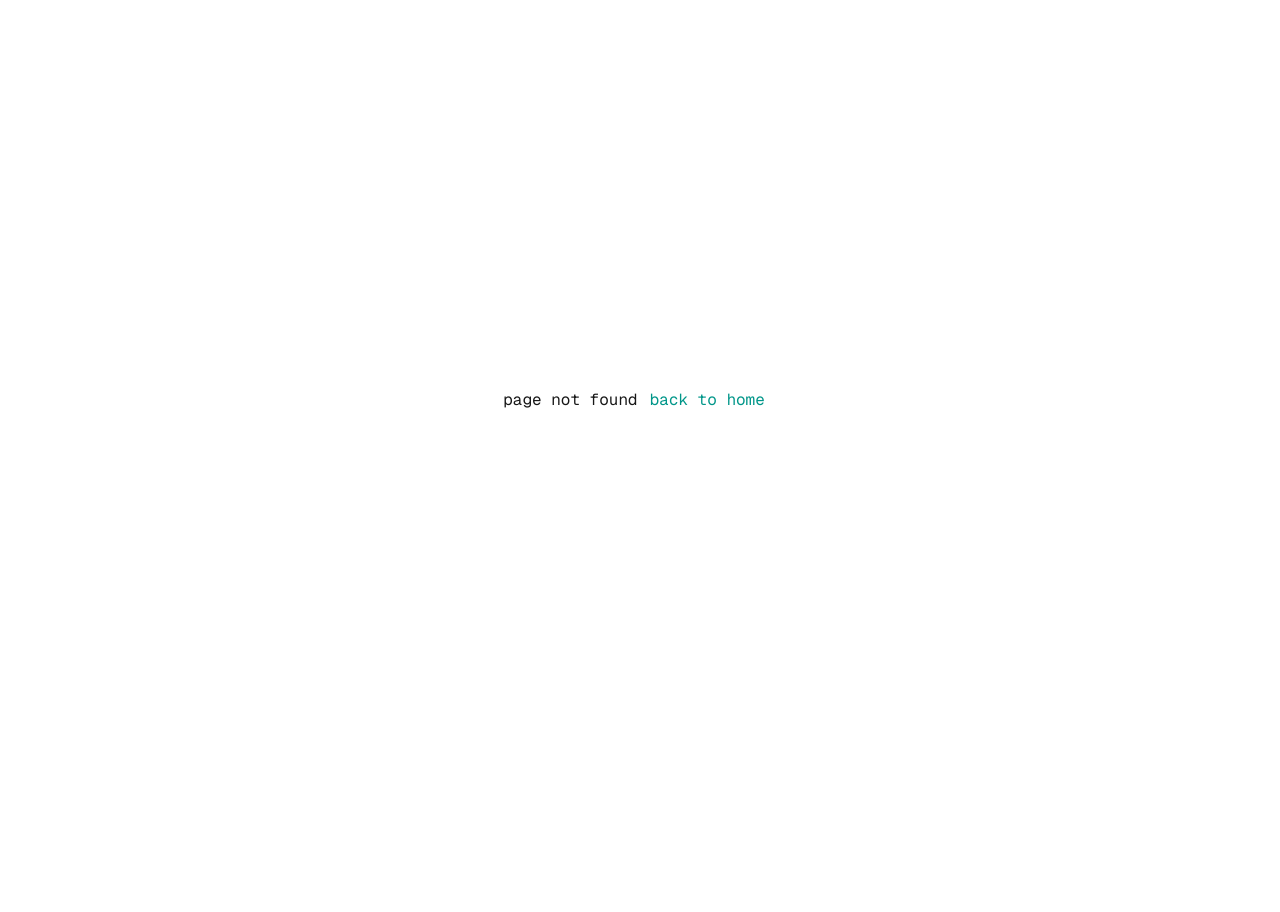
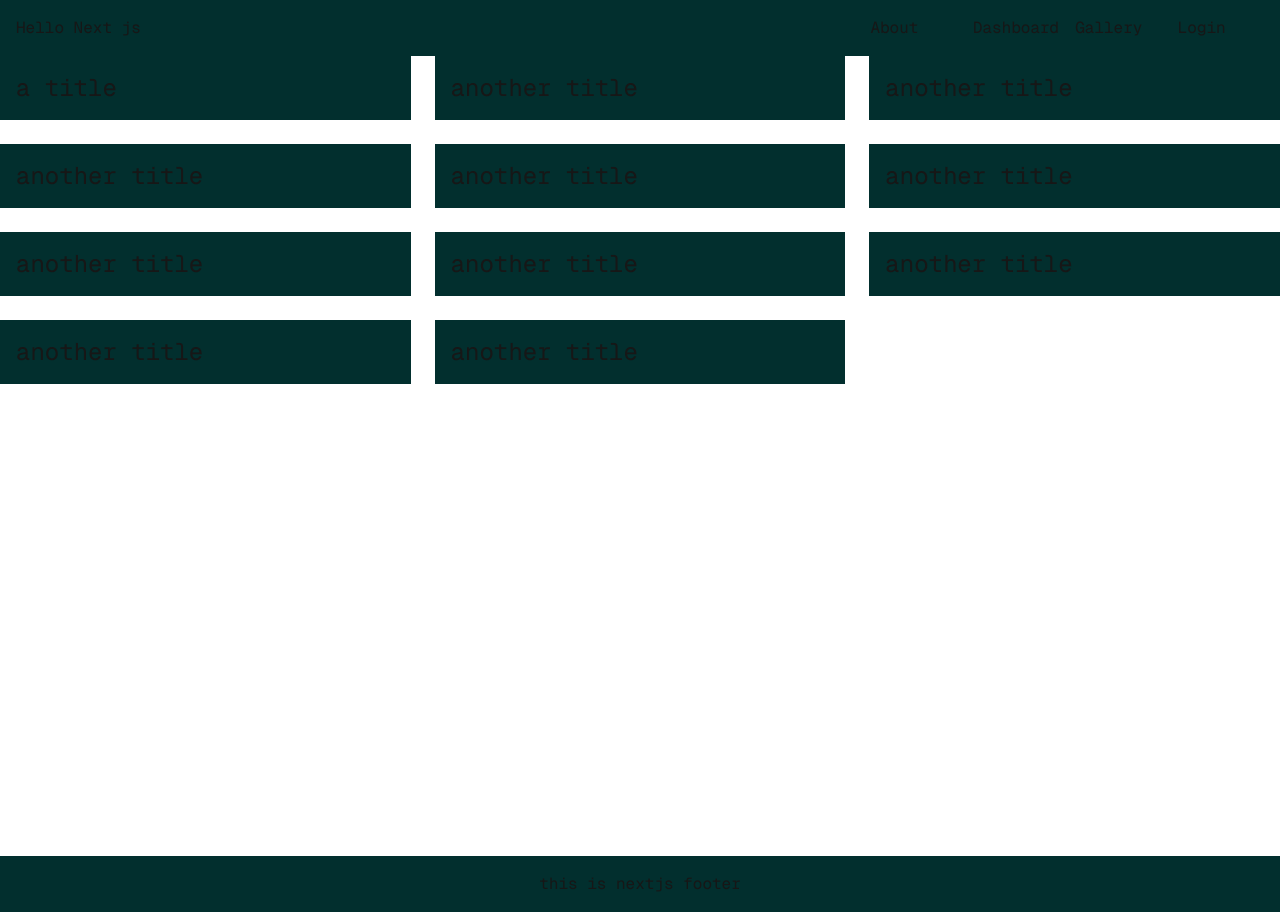
Before and after one commit to nayeem-miah/explore-with-my-next-app, a Next.js app: page /post in a window 1280 px wide. Before the commit this address had no page. Before the commit the page ends 800 px from the top, so only its background shows below. Built offline with nearby package versions, Linux system fonts and the light colour scheme; data requests are answered from the project's data file.

Commit message:
loading & server side rendering data fetching

```diff
--- /dev/null
+++ b/db.json
@@ -0,0 +1,22 @@
+{
+  "posts": [
+    { "id": "1", "title": "a title", "views": 100 },
+    { "id": "2", "title": "another title", "views": 200 },
+    { "id": "6768792", "title": "another title", "views": 200 },
+    { "id": "24566", "title": "another title", "views": 200 },
+    { "id": "2656", "title": "another title", "views": 200 },
+    { "id": "52", "title": "another title", "views": 200 },
+    { "id": "25", "title": "another title", "views": 200 },
+    { "id": "672", "title": "another title", "views": 200 },
+    { "id": "676572", "title": "another title", "views": 200 },
+    { "id": "256757555", "title": "another title", "views": 200 },
+    { "id": "25555568", "title": "another title", "views": 200 }
+  ],
+  "comments": [
+    { "id": "1", "text": "a comment about post 1", "postId": "1" },
+    { "id": "2", "text": "another comment about post 1", "postId": "1" }
+  ],
+  "profile": {
+    "name": "typicode"
+  }
+}
--- /dev/null
+++ b/src/app/(commonLayout)/loading.tsx
@@ -0,0 +1,6 @@
+
+export default function loading() {
+    return (
+        <div className="flex justify-center items-center min-h-screen">loading.....</div>
+    )
+}
--- /dev/null
+++ b/src/app/(commonLayout)/post/loading.tsx
@@ -0,0 +1,11 @@
+import React from 'react'
+
+export default function loading() {
+    return (
+        <div className='min-h-screen flex justify-center items-center'>
+            <h3>
+                Products loading ................
+            </h3>
+        </div>
+    )
+}
--- /dev/null
+++ b/src/app/(commonLayout)/post/page.tsx
@@ -0,0 +1,35 @@
+import { IPost } from "@/types/types";
+
+const PostPage = async () => {
+    // ? fetching next level data
+    const res = await fetch("http://localhost:5000/posts", {
+        // ! do not use
+        // cache: "force-cache",
+        cache: "no-store",
+
+        // * auto rebuild and redeploy
+        // next: {
+        //     // revalidate: 5,
+        //     tags: ['products']
+        // }
+    });
+    const posts = await res.json();
+    // console.log(posts);
+    return (
+        <div className="grid grid-cols-3 gap-6">
+            {
+                posts?.map((post: IPost) =>
+                    <div
+                        key={post.id}
+                        className="bg-teal-950 p-4"
+                    >
+
+                        <h3 className="text-2xl">{post.title}</h3>
+                    </div>
+                )
+            }
+        </div>
+    )
+}
+
+export default PostPage
--- a/src/components/Counter.tsx
+++ b/src/components/Counter.tsx
@@ -1,11 +1,14 @@
 "use client"
+
+import { useState } from "react";
+
 const Counter = () => {
-    // const [count, setCount] = useState();
+    const [count, setCount] = useState();
     console.log("THis is client component");
 
     return (
         <div className="text-center flex justify-center items-center flex-col gap-4 min-h-screen">
-            <h3 className="text-2xl">Welcome to the next.js counter page</h3>
+            <h3 className="text-2xl text-green">Welcome to the next.js counter page</h3>
             <p className="text-4xl">React Client Component(RCC)</p>
         </div>
     )
--- /dev/null
+++ b/src/types/types.ts
@@ -0,0 +1,7 @@
+
+
+export interface IPost {
+    id: string;
+    title: string;
+    views: number
+}
```
Also changed, not shown: package.json (+5 -3 lines), 2 other files (tests, documents, lock files or other folders).
